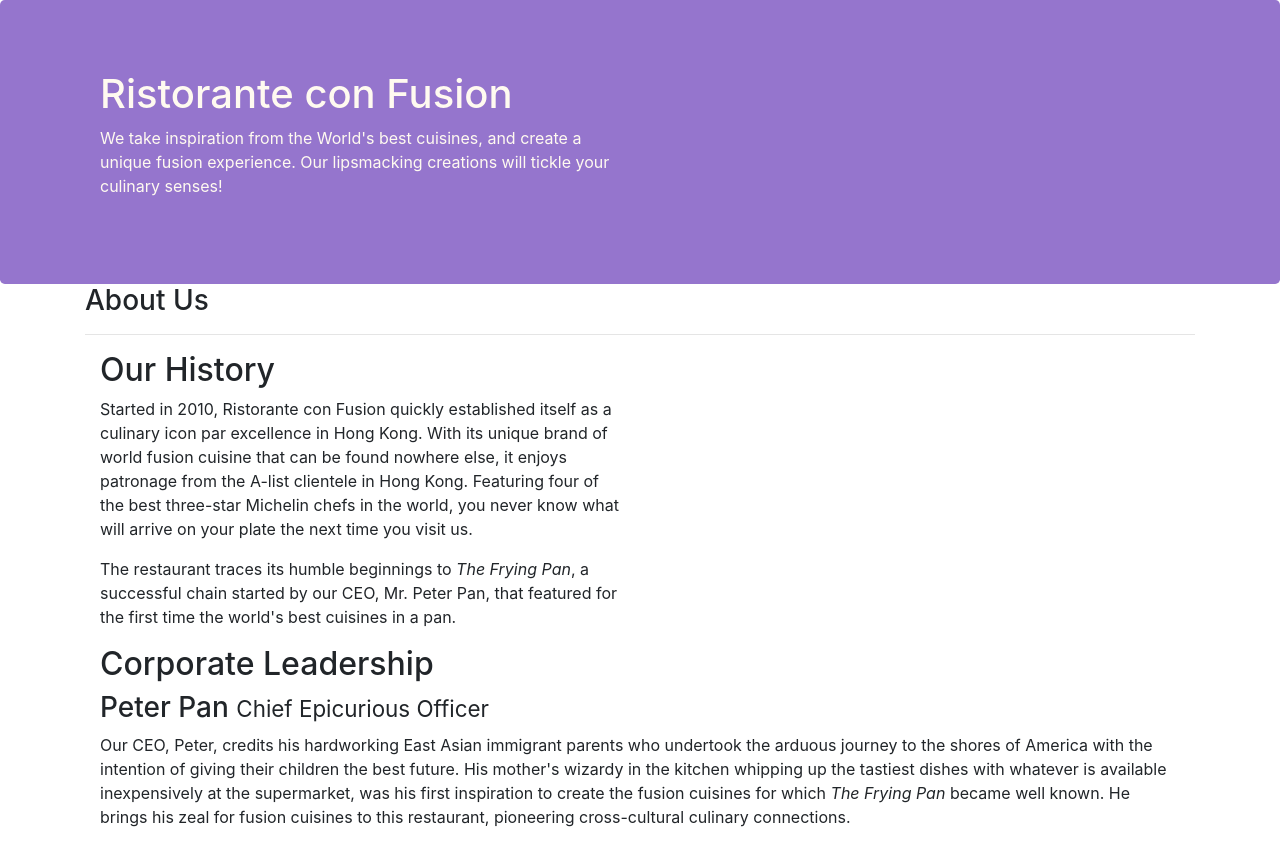
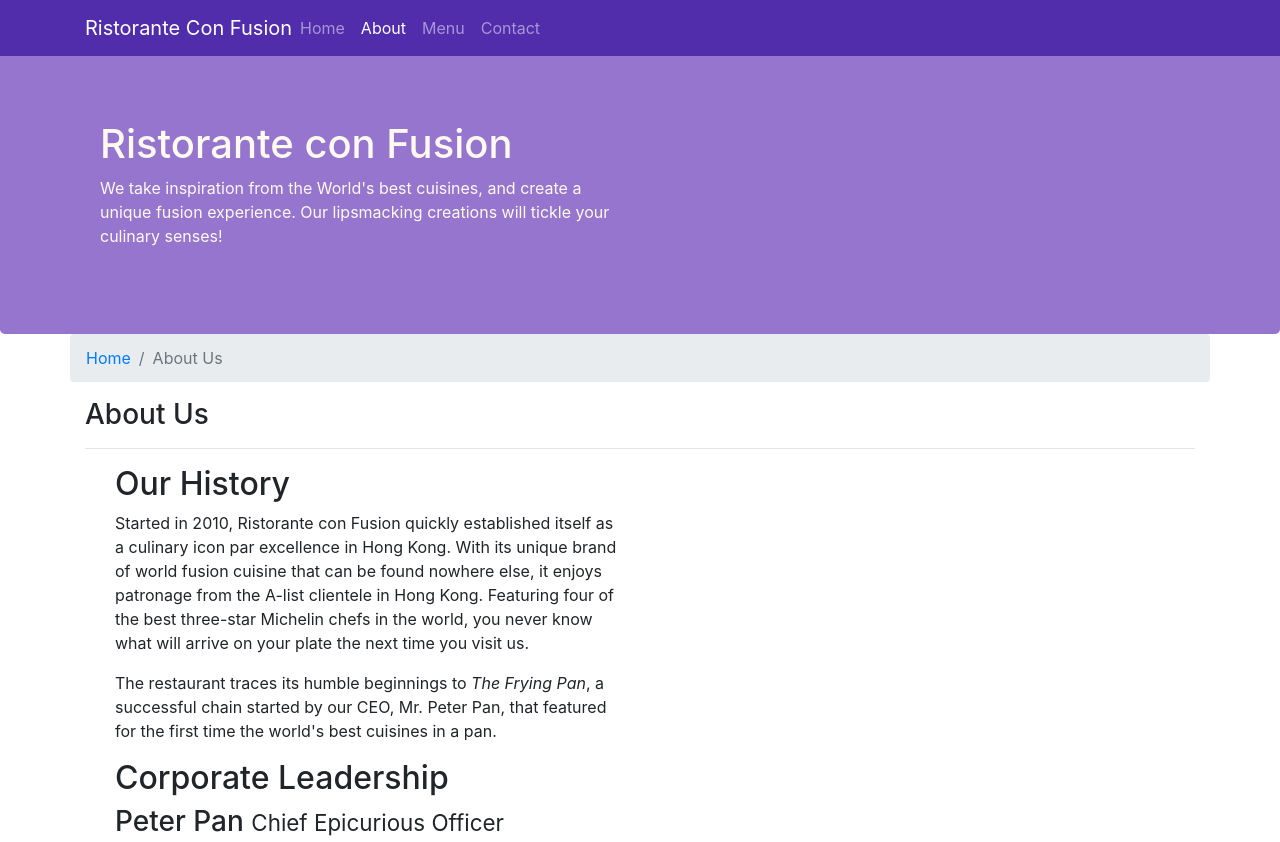
Before and after one commit to kumarishivanisingh14/Bootstrap-intro, a website: page aboutus.html in a window 1280 px wide. Shown: the top 842 px of the page. Drawn offline with nearby package versions, Linux system fonts and the light colour scheme.

Commit message:
Navbar and breadcrumbs

```diff
--- a/aboutus.html
+++ b/aboutus.html
@@ -14,7 +14,22 @@
 </head>
 
 <body>
-
+    <nav class="navbar navbar-dark navbar-expand-sm fixed-top">
+        <div class="container">
+            <button class="navbar-toggler" type="button" data-toggle="collapse" data-target="#Navbar">
+                <span class="navbar-toggler-icon"></span>
+            </button>
+            <a class="navbar-brand mr-auto" href="./index.html">Ristorante Con Fusion</a>
+            <div class="collapse navbar-collapse" id="Navbar">
+                <ul class="navbar-nav mr-auto">
+                    <li class="nav-item"><a class="nav-link" href="./index.html">Home</a></li>
+                    <li class="nav-item active"><a class="nav-link" href="#">About</a></li>
+                    <li class="nav-item"><a class="nav-link" href="#">Menu</a></li>
+                    <li class="nav-item"><a class="nav-link" href="#">Contact</a></li>
+                </ul>
+            </div>
+        </div>
+    </nav>
     <header class="jumbotron">
         <div class="container">
             <div class="row row-header">
@@ -28,9 +43,13 @@
         </div>
     </header>
 
-    <div>
     <div class="container">
-            <div>
+        <div class="row">
+            <ol class="col-12 breadcrumb">
+                <li class="breadcrumb-item"><a href="./index.html">Home</a></li>
+                <li class="breadcrumb-item active">About Us</li>
+            </ol>
+            <div class="col-12">
                 <h3>About Us</h3>
                 <hr>
             </div>
@@ -39,7 +58,8 @@
         <div class="container align-items-center">
             <div class="col-12 col-sm-6">
                 <h2>Our History</h2>
-                <p>Started in 2010, Ristorante con Fusion quickly established itself as a culinary icon par excellence in Hong Kong. With its unique brand of world fusion cuisine that can be found nowhere else, it enjoys patronage from the A-list clientele in Hong Kong.  Featuring four of the best three-star Michelin chefs in the world, you never know what will arrive on your plate the next time you visit us.</p>
+                <p>Started in 2010, Ristorante con Fusion quickly established itself as a culinary icon par excellence in Hong Kong. With its unique brand of world fusion cuisine that can be found nowhere else, it enjoys patronage from the A-list clientele
+                    in Hong Kong. Featuring four of the best three-star Michelin chefs in the world, you never know what will arrive on your plate the next time you visit us.</p>
                 <p>The restaurant traces its humble beginnings to <em>The Frying Pan</em>, a successful chain started by our CEO, Mr. Peter Pan, that featured for the first time the world's best cuisines in a pan.</p>
             </div>
             <div>
@@ -54,11 +74,15 @@
             <div class="col-12 col-sm">
                 <h2>Corporate Leadership</h2>
                 <h3>Peter Pan <small>Chief Epicurious Officer</small></h3>
-                <p class="d-none d-sm-block">Our CEO, Peter, credits his hardworking East Asian immigrant parents who undertook the arduous journey to the shores of America with the intention of giving their children the best future. His mother's wizardy in the kitchen whipping up the tastiest dishes with whatever is available inexpensively at the supermarket, was his first inspiration to create the fusion cuisines for which <em>The Frying Pan</em> became well known. He brings his zeal for fusion cuisines to this restaurant, pioneering cross-cultural culinary connections.</p>
+                <p class="d-none d-sm-block">Our CEO, Peter, credits his hardworking East Asian immigrant parents who undertook the arduous journey to the shores of America with the intention of giving their children the best future. His mother's wizardy in the kitchen whipping up
+                    the tastiest dishes with whatever is available inexpensively at the supermarket, was his first inspiration to create the fusion cuisines for which <em>The Frying Pan</em> became well known. He brings his zeal for fusion cuisines to
+                    this restaurant, pioneering cross-cultural culinary connections.</p>
                 <h3>Dhanasekaran Witherspoon <small>Chief Food Officer</small></h3>
-                <p class="d-none d-sm-block">Our CFO, Danny, as he is affectionately referred to by his colleagues, comes from a long established family tradition in farming and produce. His experiences growing up on a farm in the Australian outback gave him great appreciation for varieties of food sources. As he puts it in his own words, <em>Everything that runs, wins, and everything that stays, pays!</em></p>
+                <p class="d-none d-sm-block">Our CFO, Danny, as he is affectionately referred to by his colleagues, comes from a long established family tradition in farming and produce. His experiences growing up on a farm in the Australian outback gave him great appreciation for
+                    varieties of food sources. As he puts it in his own words, <em>Everything that runs, wins, and everything that stays, pays!</em></p>
                 <h3>Agumbe Tang <small>Chief Taste Officer</small></h3>
-                <p class="d-none d-sm-block">Blessed with the most discerning gustatory sense, Agumbe, our CTO, personally ensures that every dish that we serve meets his exacting tastes. Our chefs dread the tongue lashing that ensues if their dish does not meet his exacting standards. He lives by his motto, <em>You click only if you survive my lick.</em></p>
+                <p class="d-none d-sm-block">Blessed with the most discerning gustatory sense, Agumbe, our CTO, personally ensures that every dish that we serve meets his exacting tastes. Our chefs dread the tongue lashing that ensues if their dish does not meet his exacting standards.
+                    He lives by his motto, <em>You click only if you survive my lick.</em></p>
                 <h3>Alberto Somayya <small>Executive Chef</small></h3>
                 <p class="d-none d-sm-block">Award winning three-star Michelin chef with wide International experience having worked closely with whos-who in the culinary world, he specializes in creating mouthwatering Indo-Italian fusion experiences. He says, <em>Put together the cuisines from the two craziest cultures, and you get a winning hit! Amma Mia!</em></p>
             </div>
@@ -72,7 +96,7 @@
                 <div class="col-4 offset-1 col-sm-2">
                     <h5>Links</h5>
                     <ul class="list-unstyled">
-                        <li><a href="#">Home</a></li>
+                        <li><a href="./index.html">Home</a></li>
                         <li><a href="#">About</a></li>
                         <li><a href="#">Menu</a></li>
                         <li><a href="#">Contact</a></li>
--- a/css/styles.css
+++ b/css/styles.css
@@ -28,3 +28,12 @@
     margin: 0px;
     color: #0F0F0F;
 }
+
+body {
+    padding: 50px 0px 0px 0px;
+    z-index: 0;
+}
+
+.navbar-dark {
+    background-color: #512DAB;
+}
```
Also changed, not shown: index.html (+18 -3 lines). Lines whose indentation alone changed are shown as unchanged.
